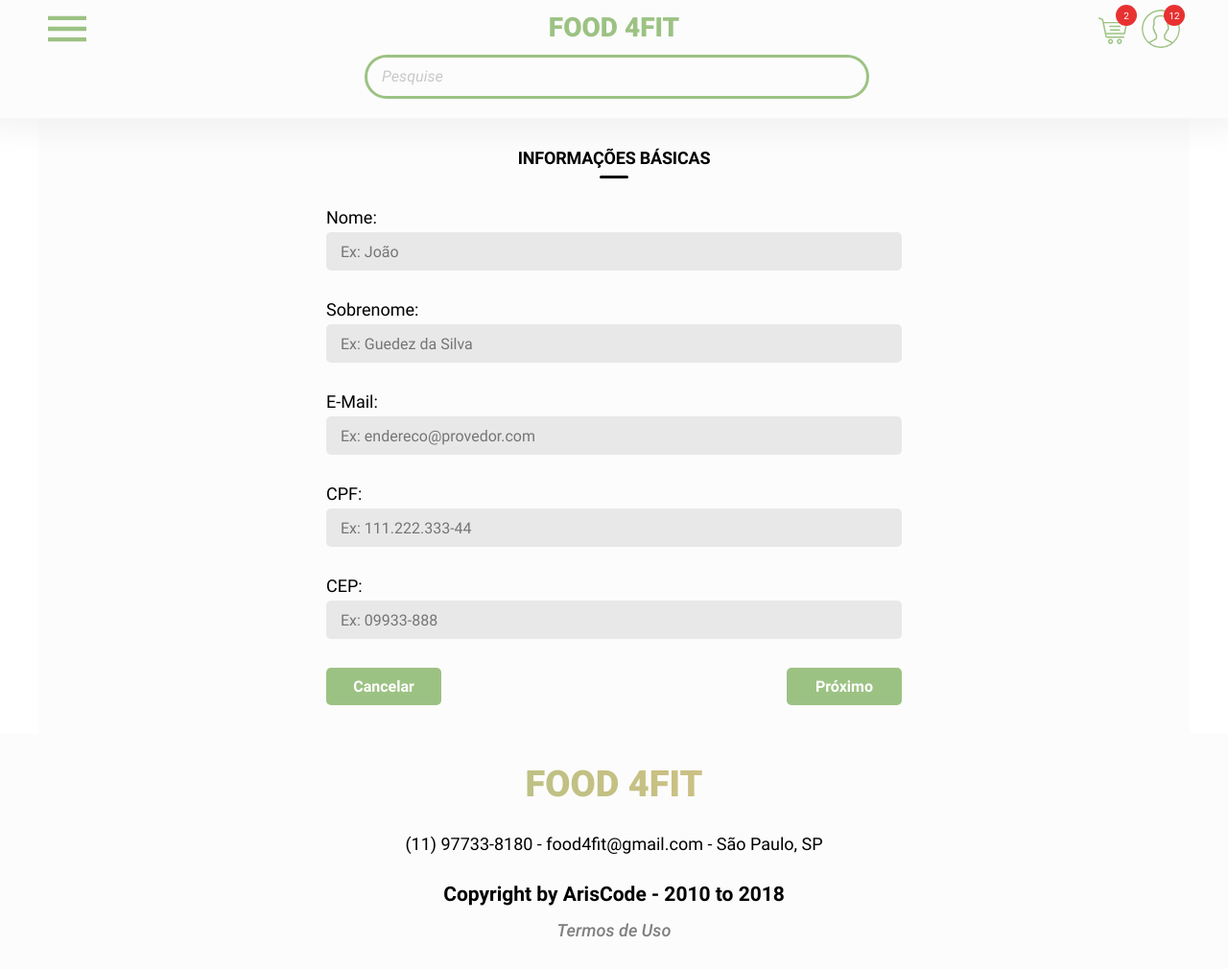
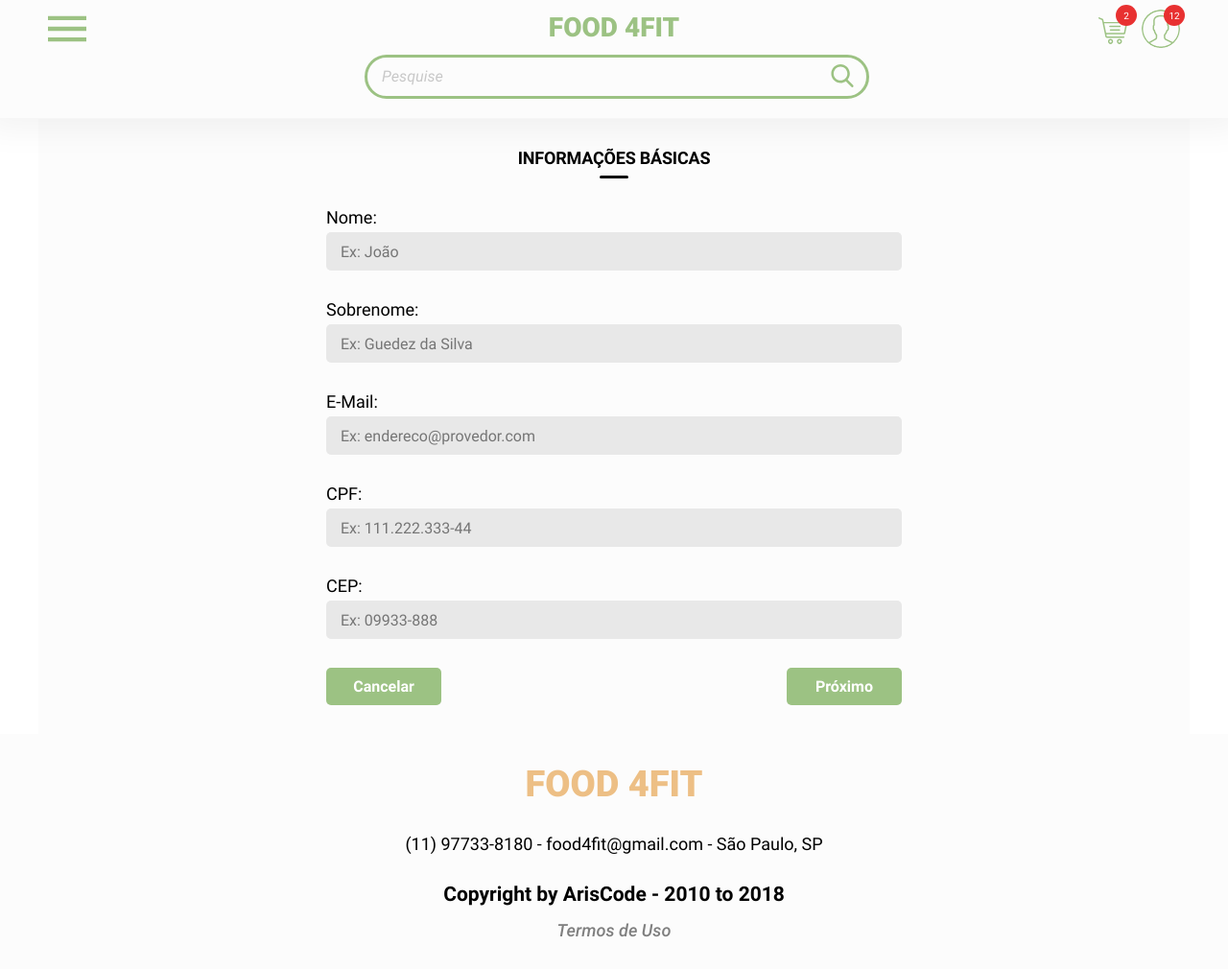
Before and after one commit to ArisCodeOFC/Food4FITWeb, a PHP site: page /view/cadastro-usuario.php in a window 1280 px wide. Shown: the whole page at 96% size. Run offline with PHP 8.4, Linux system fonts and the light colour scheme.

Commit message:
Correção nos formularios

```diff
--- a/assets/css/stylesheet.css
+++ b/assets/css/stylesheet.css
@@ -130,8 +130,10 @@ box-shadow: 0px -4px 32px 16px rgba(0,0,0,0.05);
 	max-width: 520px;
 	margin: auto;
 	height: auto;
+    position: relative;
+    margin-bottom: 20px;
 }
-#navbar-flat-search input{
+#navbar-flat-search>form>input{
 	/*Barra de pesquisa*/
 	width: 100%;
 	height: 40px;
@@ -141,9 +143,21 @@ box-shadow: 0px -4px 32px 16px rgba(0,0,0,0.05);
 	border: 3px solid #9CC283;
 	outline: none;
 	font-family: "Roboto Regular";
-	margin-bottom: 20px;
 }
-#navbar-flat-search input::placeholder{
+#navbar-flat-search-button{
+    width: 24px;
+    height: 24px;
+    background-color: transparent;
+    position: absolute;
+    top: 10px;
+    right: 10px;
+}
+#navbar-flat-search-button>img{
+    width: 100%;
+    height: 100%;
+    display: block;
+}
+#navbar-flat-search>form>input::placeholder{
 	font-family: "Roboto Italic";
 	font-size: 16px;
 	color: #C8C8C8;
@@ -158,7 +172,7 @@ box-shadow: 0px -4px 32px 16px rgba(0,0,0,0.05);
 	right: 10px;
 	overflow: hidden;
 }
-#navbar-flat-login img{
+#navbar-flat-login>img{
 	/*Imagem botão usuário*/
 	max-width: 100%;
 	max-height: 100%;
@@ -256,9 +270,7 @@ box-shadow: 0px -4px 32px 16px rgba(0,0,0,0.05);
 	font-size: 38px;
 	font-family: "Roboto Black";
 	text-align: center;
-	background: -webkit-linear-gradient(45deg, #9CC283, #EDBF85);
-    -webkit-background-clip: text;
-    -webkit-text-fill-color: transparent;
+	color: #EDBF85;
     width: 85%;
     margin: 0 auto;
 }
--- a/view/cadastro-usuario.php
+++ b/view/cadastro-usuario.php
@@ -20,15 +20,15 @@
         <div class="form-generic width-small margin-left-auto margin-right-auto">
             <form class="form-generic-content">
                 <label for="txtnome" class="label-generic margin-top-30px">Nome:</label>
-                <input type="text" name="txtnome" id="txtnome" class="input-generic" placeholder="Ex: João" required>
+                <input type="text" name="nome" id="nome" class="input-generic" placeholder="Ex: João" required>
                 <label for="txtsobrenome" class="label-generic margin-top-30px">Sobrenome:</label>
-                <input type="text" name="txtsobrenome" id="txtsobrenome" class="input-generic" placeholder="Ex: Guedez da Silva" required>
+                <input type="text" name="sobrenome" id="sobrenome" class="input-generic" placeholder="Ex: Guedez da Silva" required>
                 <label for="txtemail" class="label-generic margin-top-30px">E-Mail:</label>
-                <input type="email" name="txtemail" id="txtemail" class="input-generic" placeholder="Ex: endereco@provedor.com" required>
+                <input type="email" name="email" id="email" class="input-generic" placeholder="Ex: endereco@provedor.com" required>
                 <label for="txtcpf" class="label-generic margin-top-30px">CPF:</label>
-                <input type="text" name="txtcpf" id="txtcpf" class="input-generic" placeholder="Ex: 111.222.333-44" required>
+                <input type="text" name="cpf" id="cpf" class="input-generic" placeholder="Ex: 111.222.333-44" required>
                 <label for="txtcep" class="label-generic margin-top-30px">CEP:</label>
-                <input type="text" name="txtcep" id="txtcep" class="input-generic" placeholder="Ex: 09933-888" required>
+                <input type="text" name="cep" id="cep" class="input-generic" placeholder="Ex: 09933-888" required>
                 <div class="button-basic-information margin-top-30px margin-bottom-30px">
                     <div class="btn-generic">
                         <span>Cancelar</span>
--- a/view/carrinho-pagamento.php
+++ b/view/carrinho-pagamento.php
@@ -26,15 +26,15 @@
         		<div class="shopping-cart-address-column">
         			<span class="shopping-cart-address-column-title margin-left-30px padding-top-60px margin-bottom-15px">Selecione um cartão de crédito:</span>
         			<div class="padding-left-30px">
-	        			<input type="radio" name="input1">
+	        			<input type="radio" name="cartao" value="1">
 	        			<label for="input1" class="margin-left-5px">VISA ****6002, João Silva</label>
         			</div>
 					<div class="padding-left-30px">
-        				<input type="radio" name="input2">
+        				<input type="radio" name="cartao" value="1">
         				<label for="input2" class="margin-left-5px">VISA ****6002, João Silva</label>
 					</div>
 					<div class="padding-left-30px">
-        				<input type="radio" name="input3">
+        				<input type="radio" name="cartao" value="1">
         				<label for="input3" class="margin-left-5px">VISA ****6002, João Silva</label>
         			</div>
                     <a href="" class="padding-left-30px">Cadastrar um cartão</a>
--- a/view/components/navbar.html
+++ b/view/components/navbar.html
@@ -1,8 +1,13 @@
 <nav id="navbar-flat"><!-- BARRA DE NAVEGAÇÃO -->
 	<div id="navbar-flat-content">
 		<a href="index.php" id="navbar-flat-logo" class="animate fadeInDown">FOOD 4FIT</a>
-		<div id="navbar-flat-search">
-			<input type="text" placeholder="Pesquise" class="animate slow fadeIn">
+		<div id="navbar-flat-search" class="animate fadeInDown">
+		    <form action="">
+			    <input type="text" placeholder="Pesquise">
+		        <div id="navbar-flat-search-button">
+			        <img src="assets/images/icons/search.svg" alt="Pesquise">
+			    </div>
+			</form>
 		</div>
 
 		<div id="navbar-flat-menu" class="animate fadeInDown">
```
Also changed, not shown: view/cadastro-usuario-chave-secreta.php (+4 -4 lines), view/cadastro-usuario-dados-adicionais.php (+5 -5 lines), view/carrinho-endereco.php (+5 -5 lines), view/contato.php (+11 -11 lines), view/login.php (+4 -4 lines), view/modal-confirmacao-usuario.php (+1 -7 lines), assets/images/icons/search.svg (added), 1 other file.
